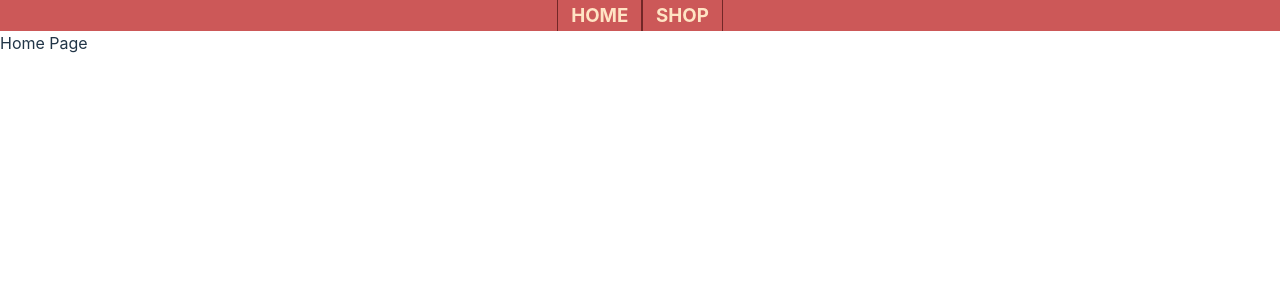
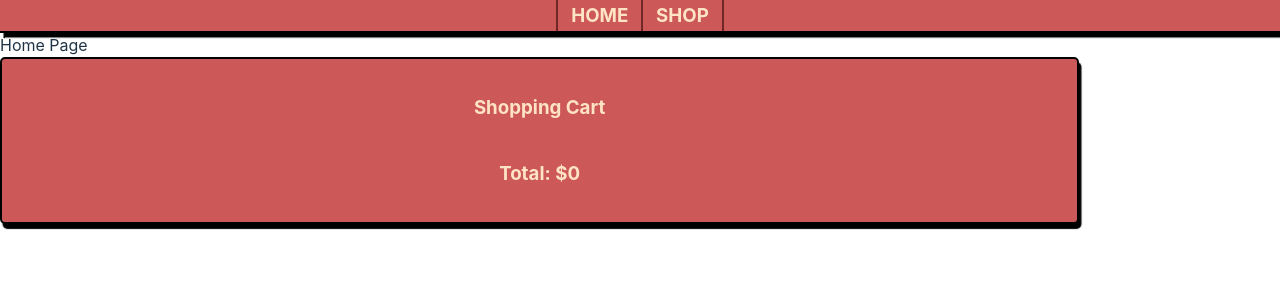
Before and after one commit to SuperHeavyBallet/TOP-Shopping-Cart, a React (Vite) app in the folder TOP-Shopping-Cart/: page / in a window 1280 px wide. Shown: the top 300 px of the page. Built offline with nearby package versions, Linux system fonts and the light colour scheme.

Commit message:
CSS Updates, Shopping List Update

```diff
--- a/TOP-Shopping-Cart/src/Components/HomePage/homePage.jsx
+++ b/TOP-Shopping-Cart/src/Components/HomePage/homePage.jsx
@@ -1,8 +1,13 @@
 import NavBar from "../navBar/navBar.jsx"
 import PageContainer from "./PageContainer/pageContainer.jsx"
 import styles from "./homePage.module.css"
+import ShoppingCart from "../ShoppingCart/shoppingCart.jsx"
+import { useState } from "react"
 
-export default function HomePage(){
+export default function HomePage({currentCartItems}){
+
+    const [ cartContents, setCartContents ] = useState(currentCartItems);
+
     return(
         <div>
 
@@ -11,6 +16,9 @@ export default function HomePage(){
 
             <div className={styles.pageContainer}>
                 Home Page
+
+                <ShoppingCart
+                itemToAdd={cartContents}/>
             </div>
         </div>
     )
--- a/TOP-Shopping-Cart/src/Components/ShopPage/ProductItem/productItem.module.css
+++ b/TOP-Shopping-Cart/src/Components/ShopPage/ProductItem/productItem.module.css
@@ -5,7 +5,7 @@
 }
 
 .productItem{
-    border: 1px solid black;
+    border: 2px solid black;
     border-radius: 5px;
     box-shadow: 2.5px 5px 1px black;
     background-color: var(--background-color);
@@ -21,6 +21,7 @@
 .leftArea{
      max-height: 300px;
     background-color: black;
+    border-radius: 5px 0 0 5px;
 }
 
 .image{
@@ -30,6 +31,7 @@
     overflow: hidden;
     margin: 0;
     padding: 0;
+    border-radius: 5px 0 0 5px;
 }
 
 .rightArea{
--- a/TOP-Shopping-Cart/src/Components/ShopPage/shopPage.jsx
+++ b/TOP-Shopping-Cart/src/Components/ShopPage/shopPage.jsx
@@ -5,31 +5,17 @@ import productsList from "./productList.json"
 import ShoppingCart from "../ShoppingCart/shoppingCart.jsx";
 import { useEffect, useState } from "react";
 
-export default function ShopPage()
+export default function ShopPage( { currentCartItems, onCartItemsChange } )
 {
-    const [ cartContents, setCartContents ] = useState([]);
-/*
-    useEffect(() =>
-    {
-        const savedCart = localStorage.getItem('cartContents');
-        if (savedCart)
-        {
-            //setCartContents(JSON.parse(savedCart));
-        }
-    }, []);
-
-    useEffect(() =>
-    {
-        localStorage.setItem("cartContents", JSON.stringify(cartContents));
-        }, [cartContents]);
-*/
+    const [ cartContents, setCartContents ] = useState(currentCartItems);
 
     useEffect(() =>
     {
         console.log("CONTENTS: ",cartContents);
-    }, [cartContents]);
+        onCartItemsChange(cartContents);
+    }, [cartContents, onCartItemsChange]);
 
-    function handleAddProductToCart(itemQuantity, productName, productPrice)
+    function handleAddProductToCart(itemQuantity, productName, productPrice, productImage)
     {
         console.log(productName);
 
@@ -37,10 +23,9 @@ export default function ShopPage()
         {
             if(cartContents[i][0] === productName)
             {
-                console.log("Got a dupe!");
 
                 const tempArray = cartContents;
-                console.log("Temp: " , tempArray[i][0],  tempArray[i][1]);
+
                 tempArray[i][1] = ((Number(tempArray[i][1]) + Number(itemQuantity)));
 
                 setCartContents(tempArray);
@@ -48,7 +33,7 @@ export default function ShopPage()
             }
         }
 
-        setCartContents(prevContents => [...prevContents,[productName, Number(itemQuantity), Number(productPrice)]]);
+        setCartContents(prevContents => [...prevContents,[productName, Number(itemQuantity), Number(productPrice), productImage]]);
 
 
     }
@@ -71,22 +56,23 @@ export default function ShopPage()
                 {
                     productsList.products.map((product) =>
                         <ProductItem
+
                             key={product.id}
                             productImage={product.image}
                             productName={product.name}
                             productPrice={product.price}
-                            addProductToCart={(itemQuantity) => handleAddProductToCart(itemQuantity, product.name, product.price)}
+                            addProductToCart={(itemQuantity) => handleAddProductToCart(itemQuantity, product.name, product.price, product.image)}
                         />
                     )
                 }
                 </div>
                 <div className={styles.sideArea}>
-                {cartContents.length > 0 && (
+
                 <ShoppingCart
                     itemToAdd={cartContents}
                     onRemoveItem={(item) => handleRemoveItem(item)}
                 />
-                )}
+
                 </div>
             </div>
 
--- a/TOP-Shopping-Cart/src/Components/ShopPage/shopPage.module.css
+++ b/TOP-Shopping-Cart/src/Components/ShopPage/shopPage.module.css
@@ -16,6 +16,7 @@
 
     display: grid;
     grid-template-columns: 2fr 1fr;
+    grid-template-rows: 1fr;
     background-color: var(--dark-accent-color);
 
 }
@@ -30,6 +31,9 @@
 }
 
 .sideArea{
+    display: flex;
+    flex-direction: column;
+    align-items: center;
     border-left: 1px solid var(--background-color) ;
     padding: 2vh 5vw;
 
--- a/TOP-Shopping-Cart/src/Components/ShoppingCart/ShoppingCartItem/shoppingCartItem.module.css
+++ b/TOP-Shopping-Cart/src/Components/ShoppingCart/ShoppingCartItem/shoppingCartItem.module.css
@@ -1,9 +1,40 @@
 .shoppingCartItem{
-    border: 1px solid black;
+
+    border: 2px solid black;
+    display: grid;
+    grid-template-columns: 0.7fr 1fr;
+    justify-content: center;
+    align-items: center;
+
+    max-width: 400px;
+    margin: 1vh 1vw;
+    border-radius: 5px;
+    box-shadow: 2.5px 5px 1px black;
+}
+
+.shoppingCartItem:hover{
+    transform: scale(102%);
+}
+
+.leftSide{
+    background-color: aliceblue;
+    height: 100%;
     display: flex;
     flex-direction: column;
-    justify-content: center;
+    max-height: 200px;
+    border-radius: 5px 0 0 5px;
+
+
+
+}
+
+.rightSide{
+    height: 100%;
+    background-color: beige;
+    display: flex;
+    flex-direction: column;
     align-items: center;
+    border-radius: 0 5px 5px 0;
 }
 
 .shoppingCartItemName{
@@ -26,3 +57,19 @@
     display: flex;
     flex-direction: row;
 }
+
+.shoppingCartImage{
+    height: 100%;
+}
+
+.shoppingCartImage > img{
+
+    width: 100%;
+    height: 100%;
+    object-fit: cover;
+    overflow: hidden;
+    margin: 0;
+    padding: 0;
+    border-radius: 5px 0 0 5px;
+
+}
--- a/TOP-Shopping-Cart/src/Components/ShoppingCart/shoppingCart.jsx
+++ b/TOP-Shopping-Cart/src/Components/ShoppingCart/shoppingCart.jsx
@@ -7,16 +7,37 @@ import { key } from "localforage";
 export default function ShoppingCart( {itemToAdd, onRemoveItem })
 {
     const [ itemsInCart, setItemsInCart ] = useState([]);
+    const [ total, setTotal ] = useState(0);
 
     useEffect(() => {
         if (itemToAdd) {
             setItemsInCart(itemToAdd);
+            calculateTotal(itemToAdd)
+            console.log("Recieved Item:", itemToAdd);
         }
     }, [itemToAdd]);
 
     function handleRemoveItem(item)
     {
         onRemoveItem(item);
+        const newItemsInCart = itemsInCart.filter(cartItem => cartItem[0] !== item[0]);
+        setItemsInCart(newItemsInCart);
+        calculateTotal(newItemsInCart);
+    }
+
+    function calculateTotal(items)
+    {
+
+        const newTotal = items.reduce((acc, item) => acc + (Number(item[1]) * Number(item[2])), 0);
+
+        setTotal(newTotal);
+
+
+
+
+
+
+
     }
 
 
@@ -31,11 +52,16 @@ export default function ShoppingCart( {itemToAdd, onRemoveItem })
                 itemName={item[0]}
                 itemQuantity={item[1]}
                 itemPrice={item[2]}
+                itemImage={item[3]}
                 onRemoveItem={() => handleRemoveItem(item)}
+
                 />
 
 
             ))}
+
+                <h3>Total: ${total}</h3>
+
         </div>
     )
 }
--- a/TOP-Shopping-Cart/src/Components/ShoppingCart/shoppingCart.module.css
+++ b/TOP-Shopping-Cart/src/Components/ShoppingCart/shoppingCart.module.css
@@ -1,6 +1,22 @@
+*{
+    --background-color: rgb(204, 88, 88);
+    --dark-accent-color: rgb(114, 39, 39);
+    --light-accent-color: bisque;
+}
+
 .shoppingCart{
     display: flex;
     flex-direction: column;
-    border: 1px solid black;
-    background-color: aqua;
+    min-width: 80%;
+    max-width: fit-content;
+    padding: 2vh 2vw;
+    border: 2px solid black;
+    background-color: var(--background-color);
+    border-radius: 5px;
+    box-shadow: 2.5px 5px 1px black;
 }
+
+.shoppingCart > h3{
+    text-align: center;
+    color:var(--light-accent-color);
+}
--- a/TOP-Shopping-Cart/src/Components/navBar/navBar.module.css
+++ b/TOP-Shopping-Cart/src/Components/navBar/navBar.module.css
@@ -9,7 +9,8 @@
     flex-direction: row;
     width: 100vw;
     background-color: var(--background-color);
-
+    border-bottom: 2px solid black;
+    box-shadow: 2.5px 5px 1px black;
     top: 0;
     align-items: center;
     justify-content: center;
@@ -18,9 +19,16 @@
 
 }
 
+.navBarLink:first-of-type{
+    border-left: 2px solid var(--dark-accent-color);
+    border-right: 2px solid var(--dark-accent-color);
+}
+.navBarLink:last-of-type{
+    border-right: 2px solid var(--dark-accent-color);
+}
 .navBarLink{
-    border-left: 1px solid var(--dark-accent-color);
-    border-right: 1px solid var(--dark-accent-color);
+
+
     padding: 0.2vh 1vw;
     margin: 0;
 }
--- a/TOP-Shopping-Cart/src/main.jsx
+++ b/TOP-Shopping-Cart/src/main.jsx
@@ -1,32 +1,51 @@
-import React from 'react'
+import React, {useState } from 'react'
 import ReactDOM from 'react-dom/client'
 import {
   createBrowserRouter,
   Router,
   RouterProvider,
 } from "react-router-dom"
+import './index.css'
+
 import HomePage from './Components/HomePage/homePage'
 import ShopPage from './Components/ShopPage/shopPage.jsx'
 import ShoppingCart from './Components/ShoppingCart/shoppingCart.jsx'
 
+function Main()
+{
+const [currentCartContents, setCurrentCartContents] = useState([]);
+
+function handleCartItemsChange(newCartItems)
+{
+  setCurrentCartContents(newCartItems);
+}
+
 const router = createBrowserRouter([
   {
     path: "/",
-    element: <HomePage />
+    element: <HomePage
+    currentCartItems={currentCartContents}
+    />
   },
   {
     path: "shop",
-    element: <ShopPage />
+    element: <ShopPage
+      currentCartItems={currentCartContents} onCartItemsChange={handleCartItemsChange}
+      />
   }
 ])
 
-import './index.css'
+return (
+  <RouterProvider router={router} />
+);
+
+}
 
 
 
 ReactDOM.createRoot(document.getElementById('root')).render(
   <React.StrictMode>
-    <RouterProvider router={router} />
+    <Main />
 
   </React.StrictMode>,
 )
```
Also changed, not shown: TOP-Shopping-Cart/src/Components/ShoppingCart/ShoppingCartItem/shoppingCartItem.jsx (+16 -2 lines), 1 other file (tests, documents, lock files or other folders).
